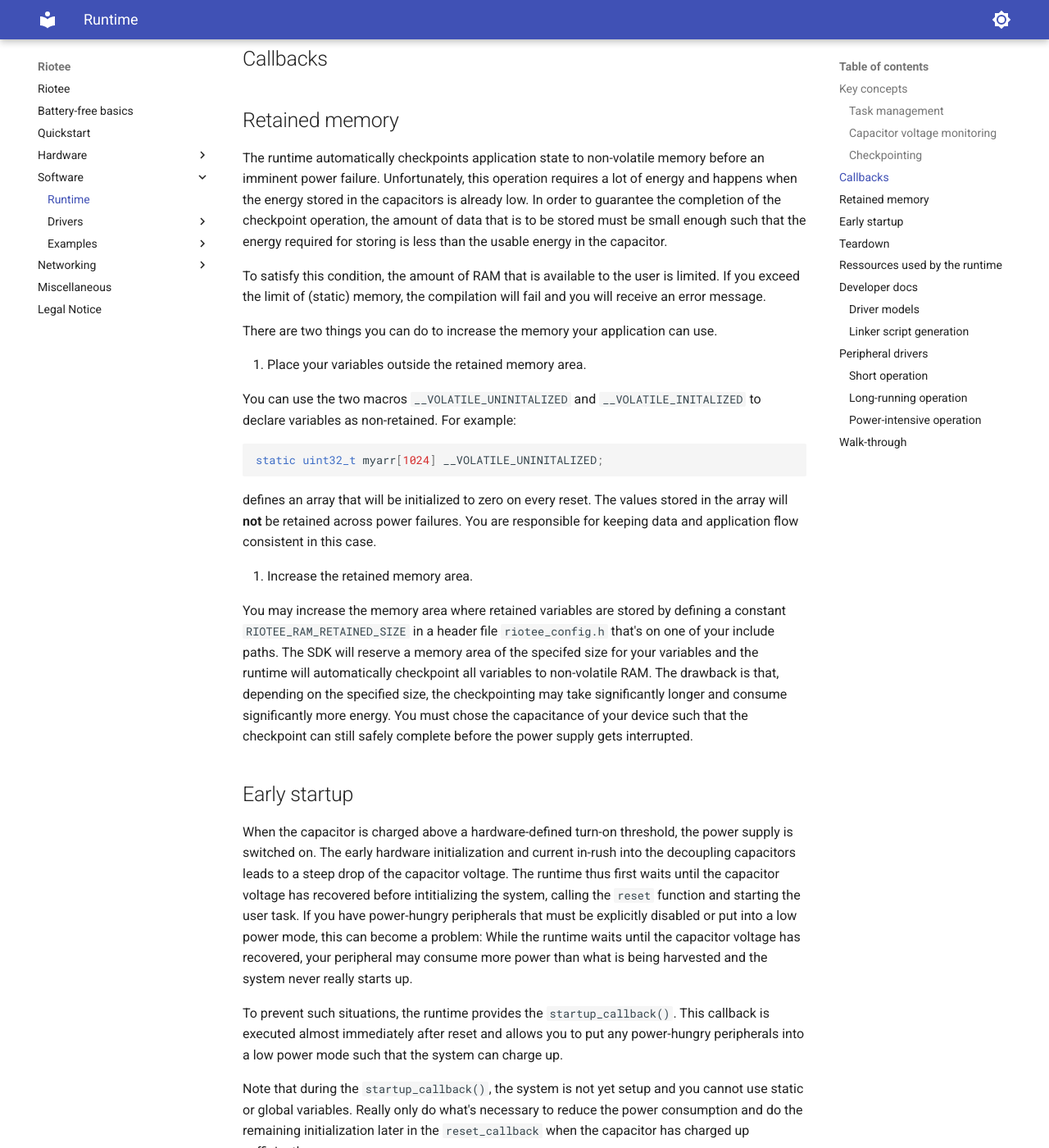
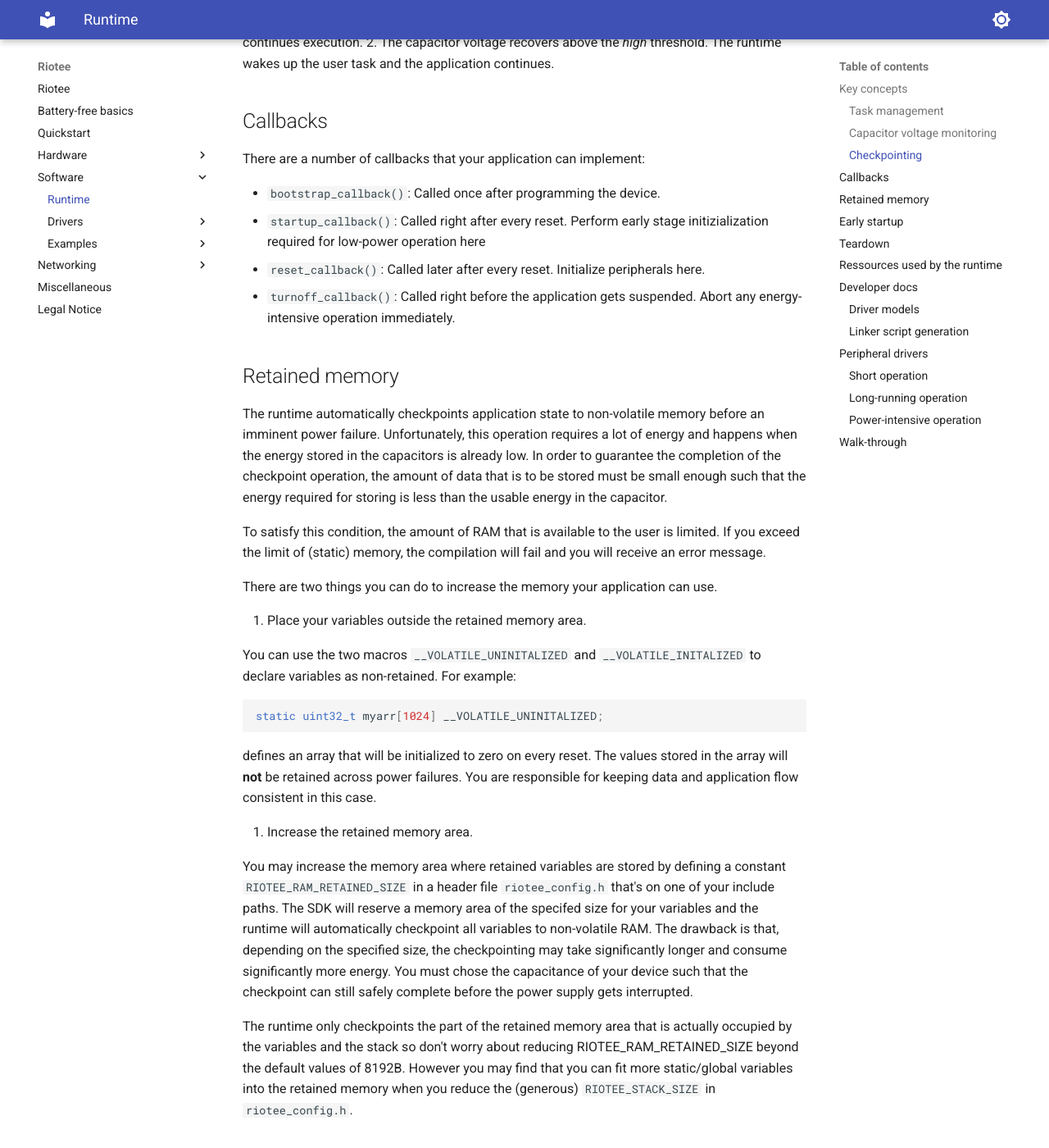
Before and after one commit to NessieCircuits/Riotee_SDK, an MkDocs documentation site: the page built from docs/software/runtime.md, in a window 1280 px wide and 1400 px high, scrolled down 1022 px. Shown: the whole window at 82% size. Built offline with MkDocs 1.6.1 and Material for MkDocs 9.7.7, drawn with Linux system fonts in a browser that asks for light colours; some of the changed text lies outside the part shown.

Commit message:
improve runtime docs and readme

```diff
--- a/docs/software/runtime.md
+++ b/docs/software/runtime.md
@@ -2,6 +2,8 @@
 # Riotee Runtime
 
 The Riotee runtime allows executing user-code on battery-free devices built around the Riotee Module.
+Your code defines a `main()` function. This function is executed while the device has energy and suspended when energy becomes critically low.
+If the power supply is interrupted, the stack and all static and global variables are stored in non-volatile memory and restored as soon as the supply comes back.
 
 ## Key concepts
 
@@ -21,6 +23,12 @@
 
 ## Callbacks
 
+There are a number of callbacks that your application can implement:
+
+ - `bootstrap_callback()`: Called once after programming the device.
+ - `startup_callback()`: Called right after every reset. Perform early stage initizialization required for low-power operation here
+ - `reset_callback()`: Called later after every reset. Initialize peripherals here.
+ - `turnoff_callback()`: Called right before the application gets suspended. Abort any energy-intensive operation immediately.
 
 ## Retained memory
 
@@ -51,6 +59,8 @@
 The drawback is that, depending on the specified size, the checkpointing may take significantly longer and consume significantly more energy.
 You must chose the capacitance of your device such that the checkpoint can still safely complete before the power supply gets interrupted.
 
+The runtime only checkpoints the part of the retained memory area that is actually occupied by the variables and the stack so don't worry about reducing RIOTEE_RAM_RETAINED_SIZE beyond the default values of 8192B.
+However you may find that you can fit more static/global variables into the retained memory when you reduce the (generous) `RIOTEE_STACK_SIZE` in `riotee_config.h`.
 
 ## Early startup
 
```
Also changed, not shown: README.md (+1 -1 lines).
